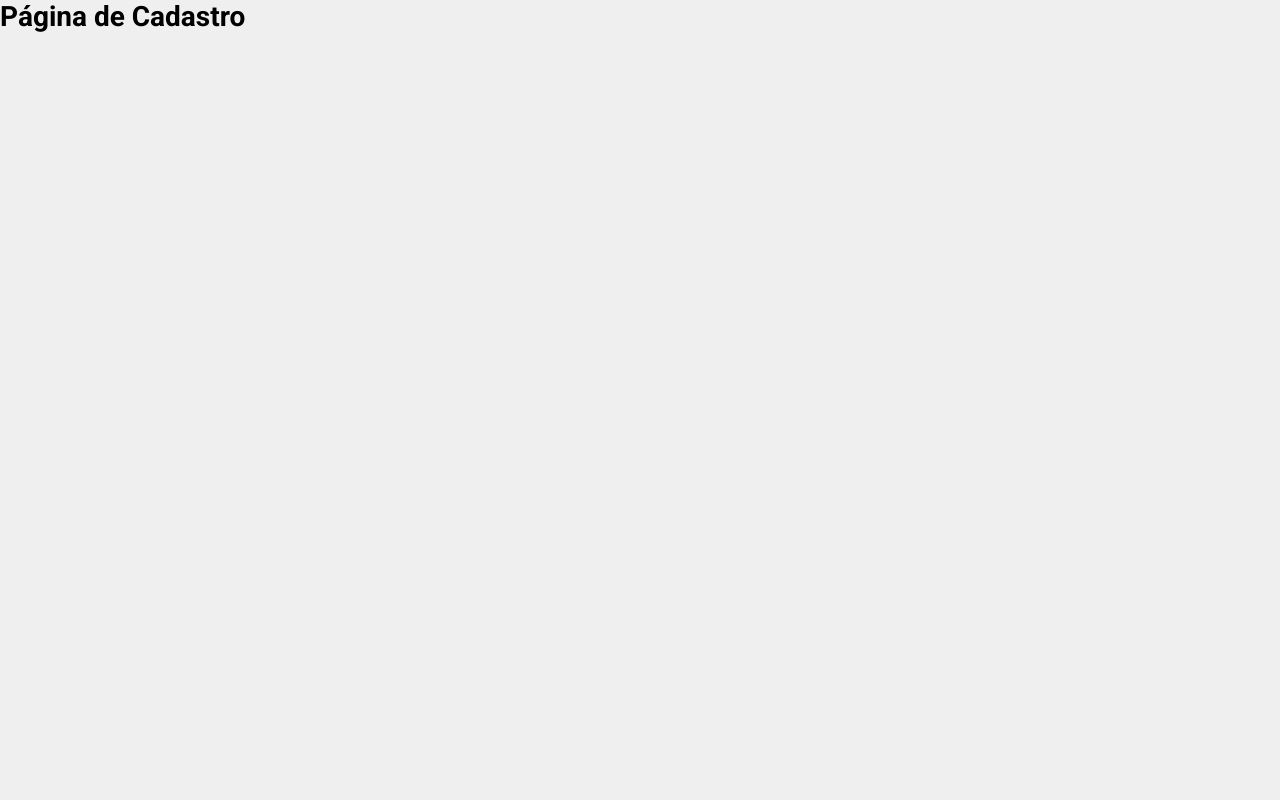
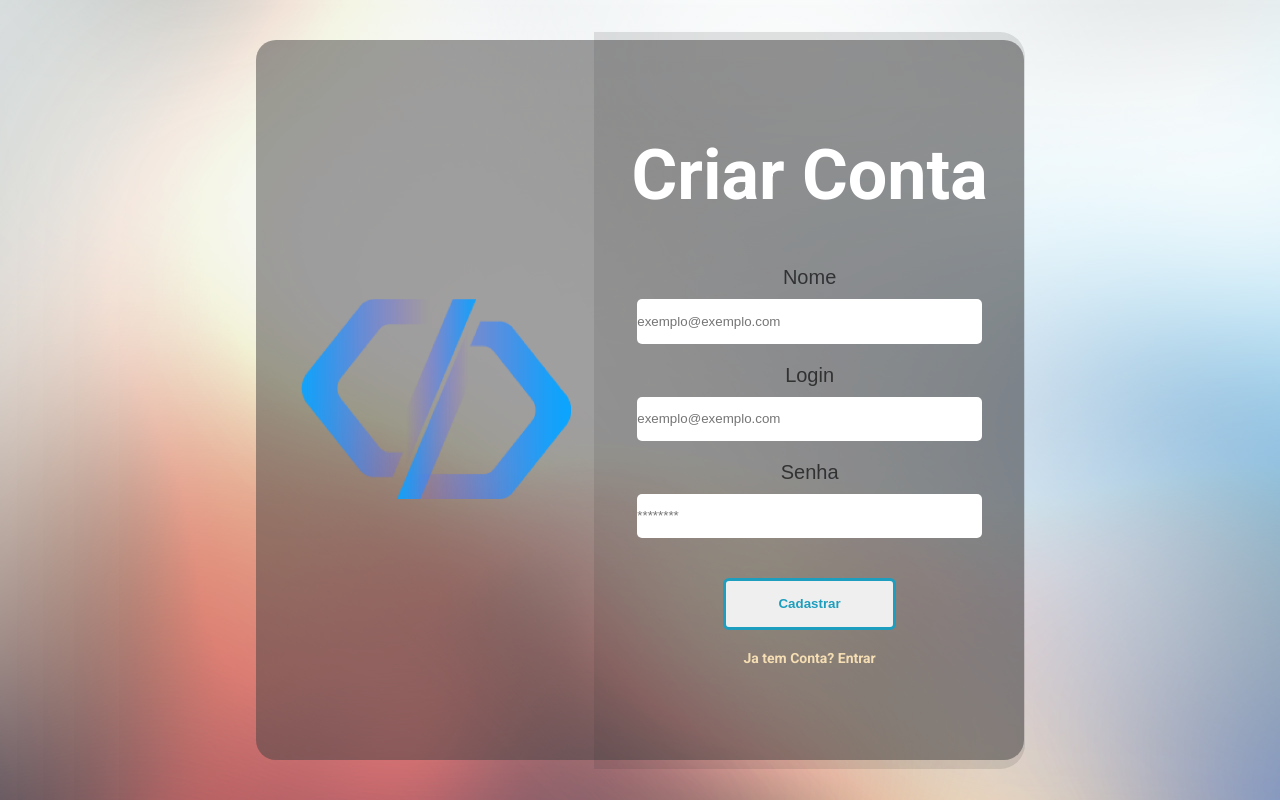
Before and after one commit to LeonardoAugusto1998/ProjetoChamados, a React (Create React App) app in the folder chamados/: page /cadastro in a window 1280 px wide. Built offline with nearby package versions, Linux system fonts and the light colour scheme.

Commit message:
Commit 26/05/21 (ContextApi)

```diff
--- /dev/null
+++ b/chamados/src/contexts/auth.js
@@ -0,0 +1,25 @@
+import { useState, createContext, useEffect } from 'react';
+
+export const AuthContext = createContext({})
+
+export default function AuthProvider({children}){
+    const [user, setUser] = useState(null);
+
+    useEffect(()=>{
+
+        function Loadstorage(){
+            const userDadosStorage = localStorage.getItem('Users');
+
+            if(userDadosStorage){
+                setUser(userDadosStorage);
+            }
+        }
+        Loadstorage();
+    }, [])
+
+    return(
+        <AuthContext.Provider value={{signed: !!user, user, setUser}}>
+            {children}
+        </AuthContext.Provider>
+    )
+}
--- a/chamados/src/pages/Cadastro/index.js
+++ b/chamados/src/pages/Cadastro/index.js
@@ -1,9 +1,35 @@
+import { useState } from 'react';
+import { Link } from 'react-router-dom';
+import logo from '../../assets/logo.png';
 
+export default function Login(){
+    const [email, setEmail] = useState('');
+    const [senha, setSenha] = useState('');
+    const [nome, setNome] = useState('');
 
-export default function Cadastro(){
+    function cadastrar(e){
+        e.preventDefault();
+    }
+
     return(
-        <div>
-            <h1>Página de Cadastro</h1>
+        <div className='container-center'>
+            <div className='login'>
+                <div className='logo-area'>
+                    <img src={logo} alt='logo'/>
+                </div>
+
+                <form onSubmit={cadastrar}>
+                    <h1>Criar Conta</h1>
+                    <label>Nome</label>
+                    <input type='text' value={nome} placeholder='exemplo@exemplo.com' onChange={(e)=>{setNome(e.target.value)}}/>
+                    <label>Login</label>
+                    <input type='email' value={email} placeholder='exemplo@exemplo.com' onChange={(e)=>{setEmail(e.target.value)}}/>
+                    <label>Senha</label>
+                    <input type='password' value={senha} placeholder='********' onChange={(e)=>{setSenha(e.target.value)}}/>
+                    <button type='submit'>Cadastrar</button>
+                    <Link to='/'>Ja tem Conta? Entrar</Link>
+                </form>
+            </div>
         </div>
     )
 }
--- a/chamados/src/routes/Route.js
+++ b/chamados/src/routes/Route.js
@@ -1,3 +1,6 @@
+
+import { useContext } from 'react';
+import { AuthContext } from '../contexts/auth';
 import { Route, Redirect } from 'react-router-dom';
 
 export default function RouteWrapper({
@@ -6,7 +9,7 @@ export default function RouteWrapper({
     ...rest
 }){
 
-    const signed = false;
+    const {signed} = useContext(AuthContext);
 
     if(!signed && Block){
         return <Redirect to='/'/>
--- a/chamados/src/services/firebaseConnection.js
+++ b/chamados/src/services/firebaseConnection.js
@@ -1,6 +1,7 @@
 import firebase from 'firebase/app';
 import 'firebase/auth';
 import 'firebase/firestore';
+import 'firebase/storage';
 
 // For Firebase JS SDK v7.20.0 and later, measurementId is optional
 let firebaseConfig = {
```
Also changed, not shown: chamados/src/App.js (+5 -2 lines).
